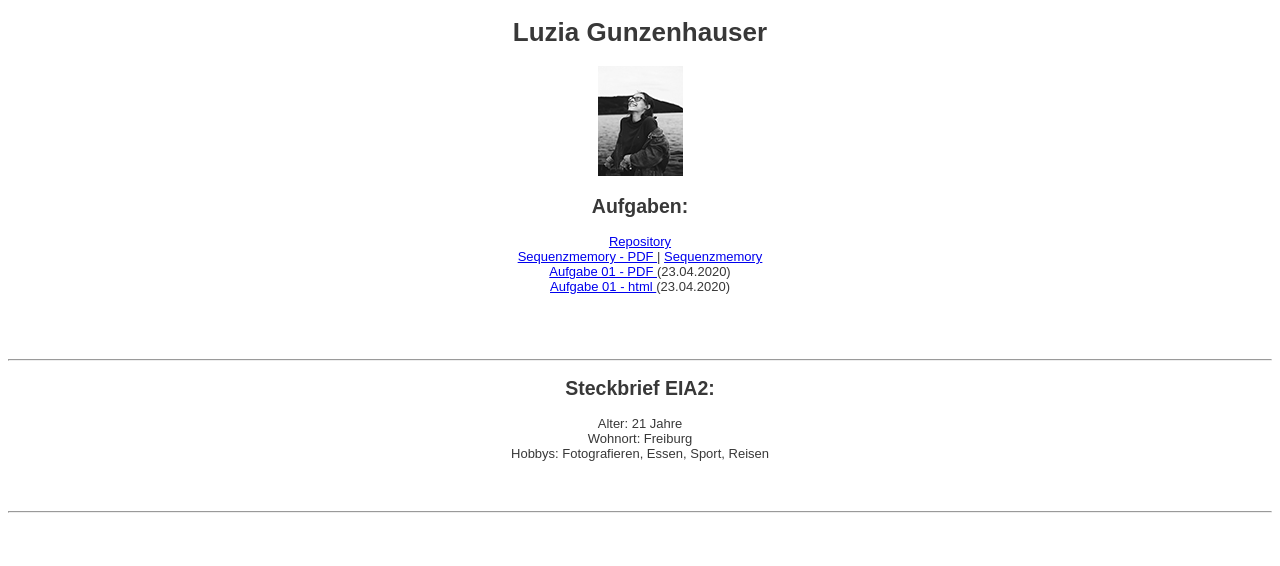
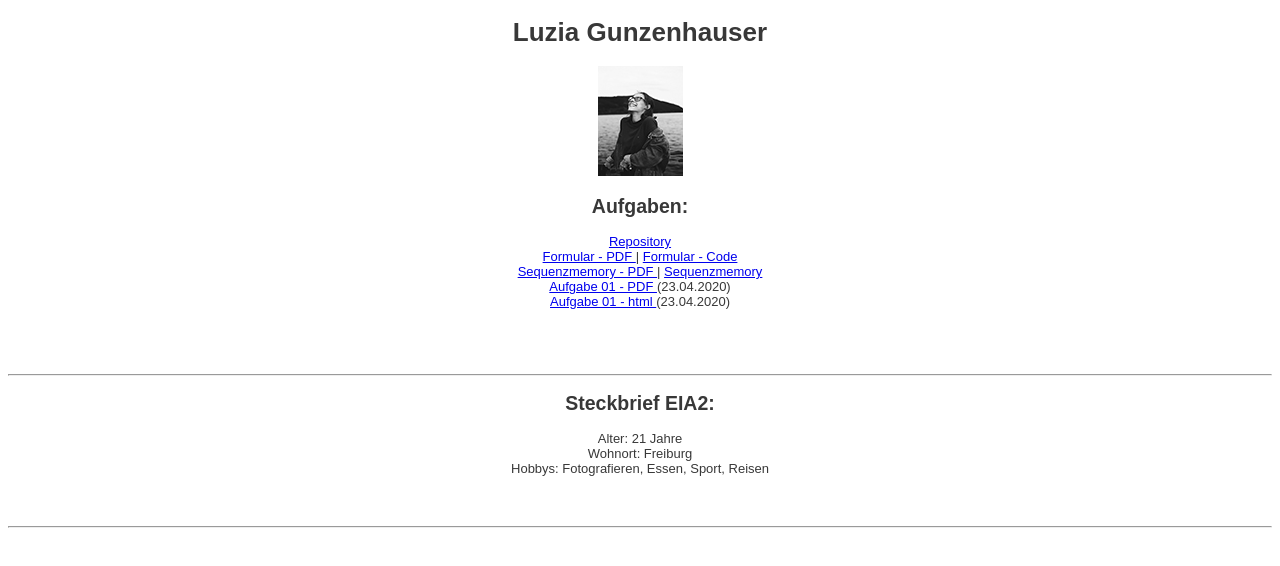
Before and after one commit to luziagu/EIA2, a plain HTML site: page Steckbrief/steckbrief.htm in a window 1280 px wide. Drawn offline with Linux system fonts and the light colour scheme.

Commit message:
Steckbrief

```diff
--- a/Steckbrief/steckbrief.htm
+++ b/Steckbrief/steckbrief.htm
@@ -21,6 +21,8 @@
         </h2>
         <p>
             <a href="https://github.com/luziagu/EIA2" target="_blank">Repository</a> <br>
+            <a href="../Formular/Formular.pdf" target="_blank"> Formular - PDF </a> |
+            <a href="../Formular/formular.html" target="_blank"> Formular - Code</a><br>
             <a href="../Sequenzememory/Konzeption/konzeption-sequenzmemory.pdf" target="_blank"> Sequenzmemory - PDF </a> |
             <a href="../Sequenzememory/sequencememory.html" target="_blank"> Sequenzmemory</a><br>
             <a href="../L01_Aufgabe/L01_Luzia_Gunzenhauser.pdf" target="_blank">Aufgabe 01 - PDF </a> (23.04.2020) <br>
```
